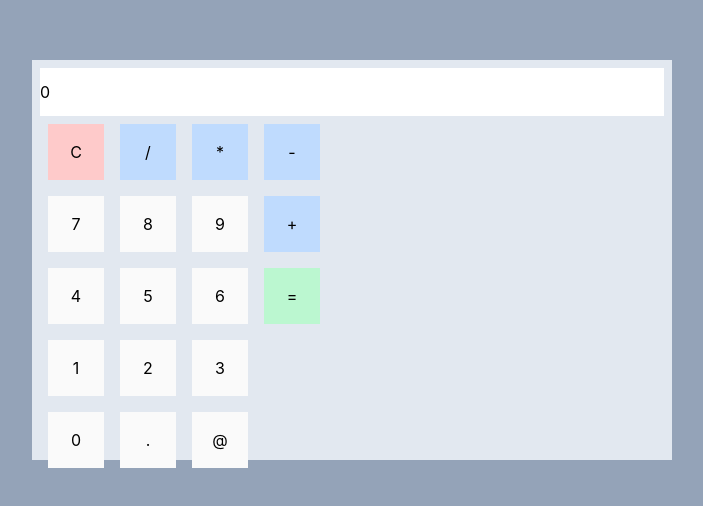
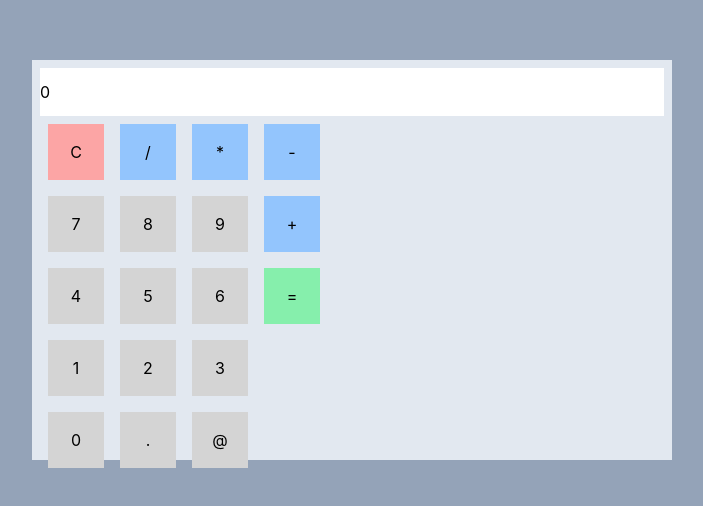
Before and after one commit to alextruonglt/funProjects, a React (Create React App) app: page / in a window 1280 px wide. Shown: the part 140-646 px from the top of the page, without its empty margins (288-991 px from the left). Built offline with nearby package versions, Linux system fonts and the light colour scheme.

Commit message:
basic calculation funcionality

```diff
--- a/src/projects/calculator/CalculatorApp.js
+++ b/src/projects/calculator/CalculatorApp.js
@@ -1,8 +1,13 @@
-import React, { useState } from "react"
+import React, { useState, useEffect } from "react"
 
 const CalculatorApp = () => {
 	const [inputNum, setInputNum] = useState(0)
+	const [operator, setOperator] = useState(null)
 	const [total, setTotal] = useState(0)
+
+	useEffect(() => {
+		console.log(total)
+	}, [total])
 
 	const onValueChange = (e) => {}
 
@@ -13,6 +18,47 @@ const CalculatorApp = () => {
 			setInputNum((prevNum) => prevNum + e.target.value)
 		}
 	}
+
+	const onClearClick = () => {
+		setInputNum(0)
+		setTotal(0)
+		setOperator(null)
+	}
+	const onOperatorClick = (e) => {
+		if (operator != null) {
+			let result = calculateTotal()
+			setTotal(result)
+			setInputNum(0)
+			// setOperator(null)
+		} else {
+			setOperator(e.target.value)
+			setTotal(inputNum)
+			setInputNum(0)
+		}
+	}
+
+	const calculateTotal = () => {
+		let result = 0
+		if (operator == "+") {
+			result = parseInt(total, 10) + parseInt(inputNum, 10)
+		} else if (operator == "-") {
+			result = parseInt(total, 10) - parseInt(inputNum, 10)
+		} else if (operator == "/") {
+			result = parseInt(total, 10) / parseInt(inputNum, 10)
+		} else if (operator == "*") {
+			result = parseInt(total, 10) * parseInt(inputNum, 10)
+		}
+		return result
+	}
+
+	const onEquals = (e) => {
+		console.log("EqualsCLick")
+		let result = calculateTotal()
+
+		setInputNum(result)
+		setTotal(result)
+	}
+
 	return (
 		<div
 			id="page"
@@ -31,27 +77,44 @@ const CalculatorApp = () => {
 				<div id="calculatorPad" className="flex">
 					<div id="container1">
 						<div id="row1C1">
-							<button className="bg-red-200 h-14 w-14 mx-2 my-2">C</button>
-							<button className="bg-blue-200 h-14 w-14 mx-2 my-2">/</button>
-							<button className="bg-blue-200 h-14 w-14 mx-2 my-2">*</button>
+							<button
+								className="bg-red-300 hover:bg-red-200 active:bg-red-500 h-14 w-14 mx-2 my-2"
+								onClick={onClearClick}
+							>
+								C
+							</button>
+							<button
+								className="bg-blue-300 hover:bg-blue-200 active:bg-blue-500 h-14 w-14 mx-2 my-2"
+								value={"/"}
+								onClick={onOperatorClick}
+							>
+								/
+							</button>
+							<button
+								className="bg-blue-300 hover:bg-blue-200 active:bg-blue-500 h-14 w-14 mx-2 my-2"
+								value={"*"}
+								onClick={onOperatorClick}
+							>
+								*
+							</button>
 						</div>
 						<div id="row2C1">
 							<button
-								className="bg-neutral-50 h-14 w-14 mx-2 my-2"
+								className="bg-neutral-300 hover:bg-neutral-200 active:bg-neutral-500 h-14 w-14 mx-2 my-2"
 								value={7}
 								onClick={onValueClick}
 							>
 								7
 							</button>
 							<button
-								className="bg-neutral-50 h-14 w-14 mx-2 my-2"
+								className="bg-neutral-300 hover:bg-neutral-200 active:bg-neutral-500 h-14 w-14 mx-2 my-2"
 								value={8}
 								onClick={onValueClick}
 							>
 								8
 							</button>
 							<button
-								className="bg-neutral-50 h-14 w-14 mx-2 my-2"
+								className="bg-neutral-300 hover:bg-neutral-200 active:bg-neutral-500 h-14 w-14 mx-2 my-2"
 								value={9}
 								onClick={onValueClick}
 							>
@@ -60,21 +123,21 @@ const CalculatorApp = () => {
 						</div>
 						<div id="row3C1">
 							<button
-								className="bg-neutral-50 h-14 w-14 mx-2 my-2"
+								className="bg-neutral-300 hover:bg-neutral-200 active:bg-neutral-500 h-14 w-14 mx-2 my-2"
 								value={4}
 								onClick={onValueClick}
 							>
 								4
 							</button>
 							<button
-								className="bg-neutral-50 h-14 w-14 mx-2 my-2"
+								className="bg-neutral-300 hover:bg-neutral-200 active:bg-neutral-500 h-14 w-14 mx-2 my-2"
 								value={5}
 								onClick={onValueClick}
 							>
 								5
 							</button>
 							<button
-								className="bg-neutral-50 h-14 w-14 mx-2 my-2"
+								className="bg-neutral-300 hover:bg-neutral-200 active:bg-neutral-500 h-14 w-14 mx-2 my-2"
 								value={6}
 								onClick={onValueClick}
 							>
@@ -83,21 +146,21 @@ const CalculatorApp = () => {
 						</div>
 						<div id="row4C1">
 							<button
-								className="bg-neutral-50 h-14 w-14 mx-2 my-2"
+								className="bg-neutral-300 hover:bg-neutral-200 active:bg-neutral-500 h-14 w-14 mx-2 my-2"
 								value={1}
 								onClick={onValueClick}
 							>
 								1
 							</button>
 							<button
-								className="bg-neutral-50 h-14 w-14 mx-2 my-2"
+								className="bg-neutral-300 hover:bg-neutral-200 active:bg-neutral-500 h-14 w-14 mx-2 my-2"
 								value={2}
 								onClick={onValueClick}
 							>
 								2
 							</button>
 							<button
-								className="bg-neutral-50 h-14 w-14 mx-2 my-2"
+								className="bg-neutral-300 hover:bg-neutral-200 active:bg-neutral-500 h-14 w-14 mx-2 my-2"
 								value={3}
 								onClick={onValueClick}
 							>
@@ -106,21 +169,42 @@ const CalculatorApp = () => {
 						</div>
 						<div id="row5C1">
 							<button
-								className="bg-neutral-50 h-14 w-14 mx-2 my-2"
+								className="bg-neutral-300 hover:bg-neutral-200 active:bg-neutral-500 h-14 w-14 mx-2 my-2"
 								value={0}
 								onClick={onValueClick}
 							>
 								0
 							</button>
-							<button className="bg-neutral-50 h-14 w-14 mx-2 my-2">.</button>
-							<button className="bg-neutral-50 h-14 w-14 mx-2 my-2">@</button>
+							<button className="bg-neutral-300 hover:bg-neutral-200 active:bg-neutral-500 h-14 w-14 mx-2 my-2">
+								.
+							</button>
+							<button className="bg-neutral-300 hover:bg-neutral-200 active:bg-neutral-500 h-14 w-14 mx-2 my-2">
+								@
+							</button>
 						</div>
 					</div>
 					<div id="container2">
 						<div id="Col1C2" className="flex flex-col">
-							<button className="bg-blue-200 h-14 w-14 mx-2 my-2">-</button>
-							<button className="bg-blue-200 h-14 w-14 mx-2 my-2">+</button>
-							<button className="bg-green-200 h-14 w-14 mx-2 my-2">=</button>
+							<button
+								className="bg-blue-300 hover:bg-blue-200 active:bg-blue-500 h-14 w-14 mx-2 my-2"
+								value={"-"}
+								onClick={onOperatorClick}
+							>
+								-
+							</button>
+							<button
+								className="bg-blue-300 hover:bg-blue-200 active:bg-blue-500 h-14 w-14 mx-2 my-2"
+								value={"+"}
+								onClick={onOperatorClick}
+							>
+								+
+							</button>
+							<button
+								className="bg-green-300 hover:bg-green-200 active:bg-green-500 h-14 w-14 mx-2 my-2"
+								onClick={onEquals}
+							>
+								=
+							</button>
 						</div>
 					</div>
 				</div>
```
